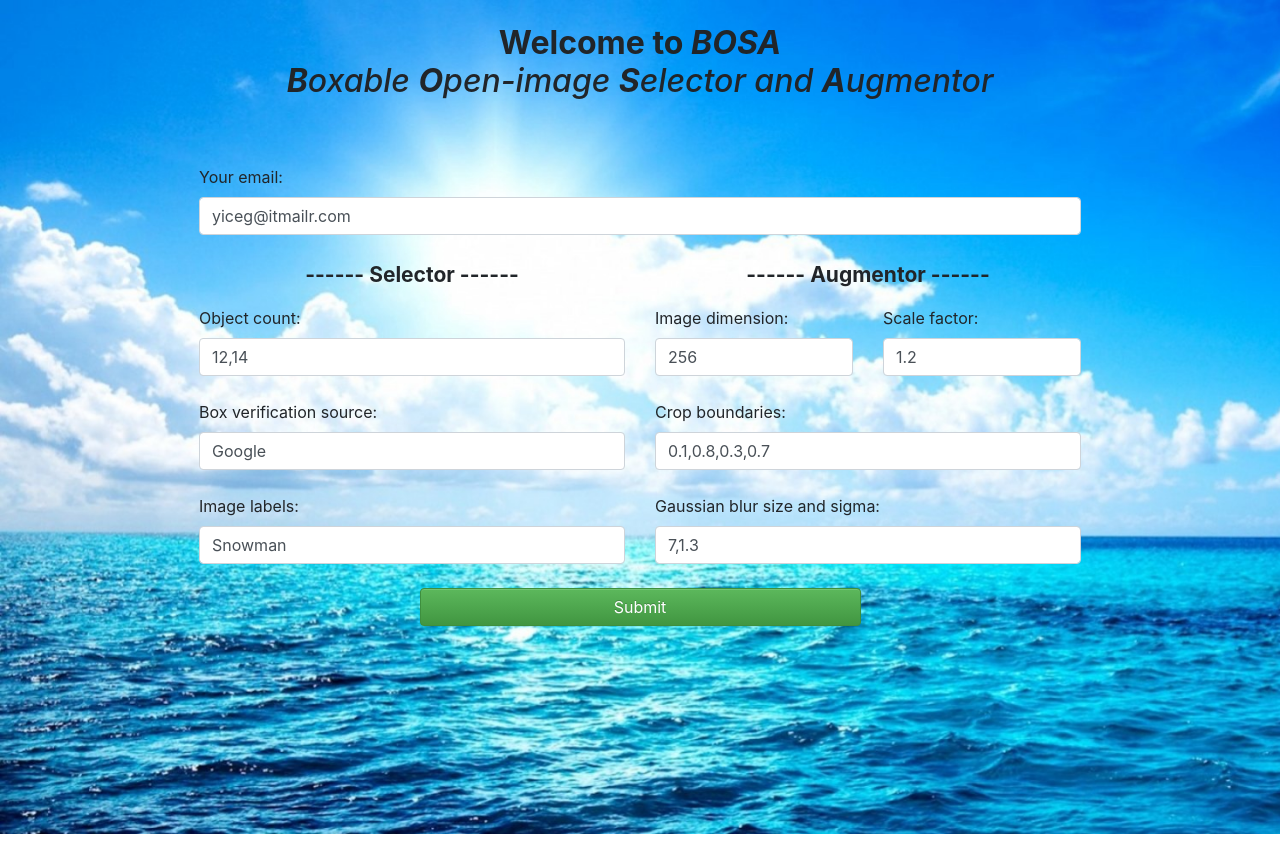
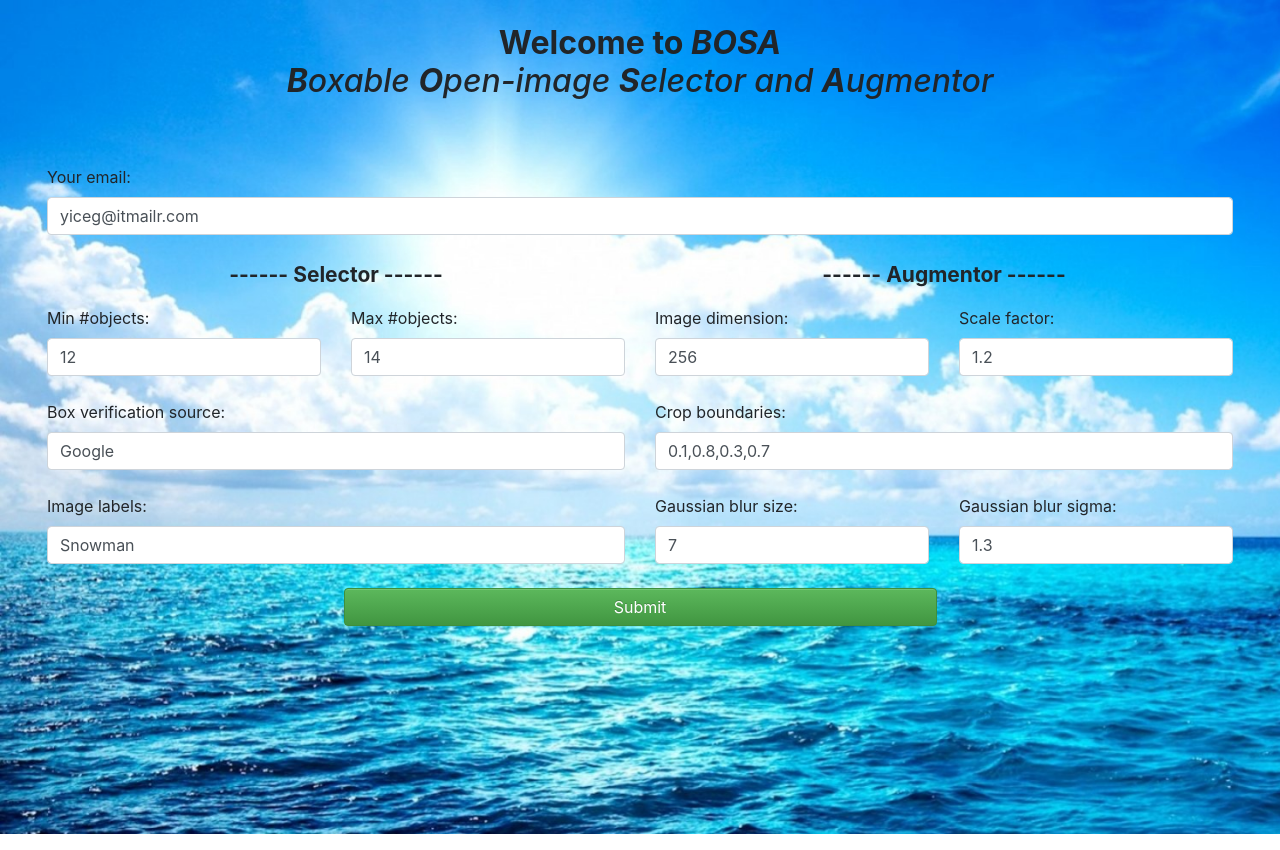
Before and after one commit to jiexunxu/InsightDEFall2019, a Python web app: template flask/templates/index.html in a window 1280 px wide. Run offline with Jinja, Linux system fonts and the light colour scheme; the template is opened without the code that fills it, so the values that code supplies are empty; some libraries are stand-ins or nearby versions.

Commit message:
Improved web UI

```diff
--- a/flask/app.py
+++ b/flask/app.py
@@ -15,13 +15,15 @@ app.config['SECRET_KEY'] = 'SjdnUends821Jsdlkvxh391ksdODnejdDw'
 
 class ReusableForm(Form):
     email = TextField('', validators=[validators.required()])
-    obj_count = TextField('', validators=[validators.required()])
+    min_obj = TextField('', validators=[validators.required()])
+    max_obj = TextField('', validators=[validators.required()])
     box_source = TextField('', validators=[validators.required()])
     labels = TextField('', validators=[validators.required()])
     image_size = TextField('', validators=[validators.required()])
     scale = TextField('', validators=[validators.required()])
     crop = TextField('', validators=[validators.required()])
-    blur = TextField('', validators=[validators.required()])
+    blur_size = TextField('', validators=[validators.required()])
+    blur_sigma = TextField('', validators=[validators.required()])
 
 def submit_request(request):
     command=preprocess_query.preprocess(request)
--- a/flask/templates/index.html
+++ b/flask/templates/index.html
@@ -42,8 +42,16 @@
                             <div class="row">
                                 <div class="col-sm-6">
                                     <center><p style="font-size:21px"><b>------ Selector ------</b><p></center>
-                                    <label for="obj_count">Object count:</label>
-                                    <input type="text" class="form-control" id="obj_count" name="obj_count" value="12,14">
+                                    <div class="row">
+                                        <div class="col-sm-6">
+                                            <label for="min_obj">Min #objects:</label>
+                                            <input type="text" class="form-control" id="min_obj" name="min_obj" value="12">
+                                        </div>
+                                        <div class="col-sm-6">
+                                            <label for="max_obj">Max #objects:</label>
+                                            <input type="text" class="form-control" id="max_obj" name="max_obj" value="14">
+                                        </div>
+                                    </div>
                                     <br>
                                     <label for="box_source">Box verification source:</label>
                                     <input type="text" class="form-control" id="box_source" name="box_source" value="Google">
@@ -67,8 +75,16 @@
                                     <label for="crop">Crop boundaries:</label>
                                     <input type="text" class="form-control" id="crop" name="crop" value="0.1,0.8,0.3,0.7">
                                     <br>
-                                    <label for="blur">Gaussian blur size and sigma:</label>
-                                    <input type="text" class="form-control" id="blur" name="blur" value="7,1.3">
+                                    <div class="row">
+                                        <div class="col-sm-6">
+                                            <label for="blur_size">Gaussian blur size:</label>
+                                            <input type="text" class="form-control" id="blur_size" name="blur_size" value="7">
+                                        </div>
+                                        <div class="col-sm-6">
+                                            <label for="blur_sigma">Gaussian blur sigma:</label>
+                                            <input type="text" class="form-control" id="blur_sigma" name="blur_sigma" value="1.3">
+                                        </div>
+                                    </div>
 	                            </div>
 	                        </div>
                             <br>
--- a/python/init.py
+++ b/python/init.py
@@ -8,7 +8,7 @@ import time
 def init():
     # If there are more than internal_params[0] images to process, save them as individual files on s3, else save them locally and upload to s3 as a zip
     # If there are more than internal_params[1] images to process, use spark_save_metadata, else use psycopg2_save_metadata
-    internal_params=[100, 1000]
+    internal_params=[100, 100]
     [aws_key_id, aws_access_key, db_host, db_password]=read_credentials.read()
     s3=boto3.resource('s3', aws_access_key_id=aws_key_id, aws_secret_access_key=aws_access_key)
     bucket=s3.Bucket('jiexunxu-open-image-dataset')
--- a/python/notify_user.py
+++ b/python/notify_user.py
@@ -43,7 +43,7 @@ def email_and_log(output_foldername, connection, user_email, user_selection, use
 
     def log():
         history_str="Image size="+str(user_param[0])+", Gaussian aperture="+str(user_param[1])+", Gaussian sigma="+str(user_param[2])+", Scale="+str(user_param[3])+", Crop Xmin="+str(user_param[4])+", Crop Xmax="+str(user_param[5])+", Crop Ymin="+str(user_param[6])+", Crop Ymax="+str(user_param[7])+", Min #Objects="+str(user_selection[0])+", Max #Objects="+str(user_selection[1])
-        if user_selection[2]=='1':
+        if user_selection[2]==1:
             history_str+=", Google verfied boxes only=True, Labels="
         else:
             history_str+=", Google verfied boxes only=False, Labels="
--- a/spark/spark_main_job.py
+++ b/spark/spark_main_job.py
@@ -10,6 +10,7 @@ import spark_save_metadata
 import psycopg2_save_metadata
 import spark_process_images
 import spark_save_images
+import spark_save_images_big
 import notify_user
 
 
@@ -43,6 +44,8 @@ def run_spark_job():
     start_time=time.time()
     images_df=spark_process_images.transform(internal_params, s3_image_files, user_param)
     is_large_scale_image_save=spark_save_images.save(internal_params, images_df, image_count, bucket, aws_key, aws_access, output_foldername)
+  #  is_large_scale_image_save=True
+  #  spark_save_images_big.transform(internal_params, s3_image_files, user_param,aws_key, aws_access, output_foldername)
     print("saving images time: "+str(time.time()-start_time))
 
     notify_user.email_and_log(output_foldername, connection, user_email, user_selection, user_param, user_labels, is_large_scale_image_save)
--- a/spark/spark_process_images.py
+++ b/spark/spark_process_images.py
@@ -11,9 +11,9 @@ def transform(internal_params, s3_image_files, user_param):
     sc_conf=SparkConf().setAppName("BatchImageProcessing")
     if(len(s3_image_files)>internal_params[0]):
         sc_conf.setMaster("spark://ip-10-0-0-5:7077")
-#        sc_conf.set("spark.executor.memory", "4g")
-#        sc_conf.set("spark.executor.cores", 1)
-#        sc_conf.set("spark.num.executors", 8)
+        sc_conf.set("spark.executor.memory", "4g")
+        sc_conf.set("spark.executor.cores", 2)
+        sc_conf.set("spark.num.executors", 4)
     spark = pyspark.sql.SparkSession.builder.config(conf=sc_conf).getOrCreate()
     images_df=spark.read.format("image").load(s3_image_files)
     # user provided resized image dimension
--- a/spark/spark_save_metadata.py
+++ b/spark/spark_save_metadata.py
@@ -9,9 +9,9 @@ def save(output_foldername, query, db_password,  user_param):
     # Create 5 copies of the dataframe because we need to save the metadata for 5 types of transforms
     sc_conf=SparkConf().setAppName("SaveBBoxMetadataSession")
     sc_conf.setMaster("spark://ip-10-0-0-5:7077")
-#    sc_conf.set("spark.executor.memory", "4g")
-#    sc_conf.set("spark.executor.cores", 1)
-#    sc_conf.set("spark.executor.instances", 8)
+    sc_conf.set("spark.executor.memory", "4g")
+    sc_conf.set("spark.executor.cores", 1)
+    sc_conf.set("spark.executor.instances", 8)
     dbspark = SparkSession.builder.config(conf=sc_conf).getOrCreate()
     bbox_df_flip_horizontal=dbspark.read.format("jdbc").option("url",  "jdbc:postgresql://ec2-3-230-4-222.compute-1.amazonaws.com/imagedb").option("query", query).option("user", "postgres").option("password", db_password).load()
     bbox_df_flip_vertical=bbox_df_flip_horizontal.select("*")
```
Also changed, not shown: flask/preprocess_query.py (+5 -13 lines).
